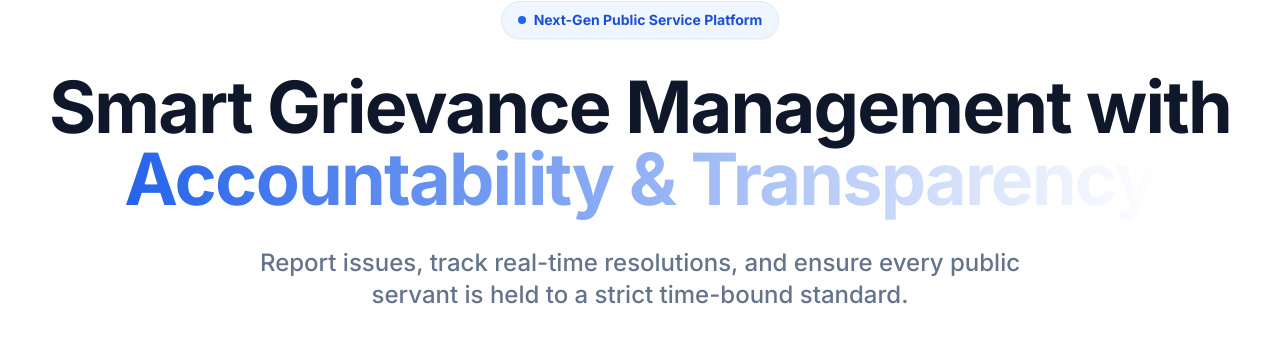
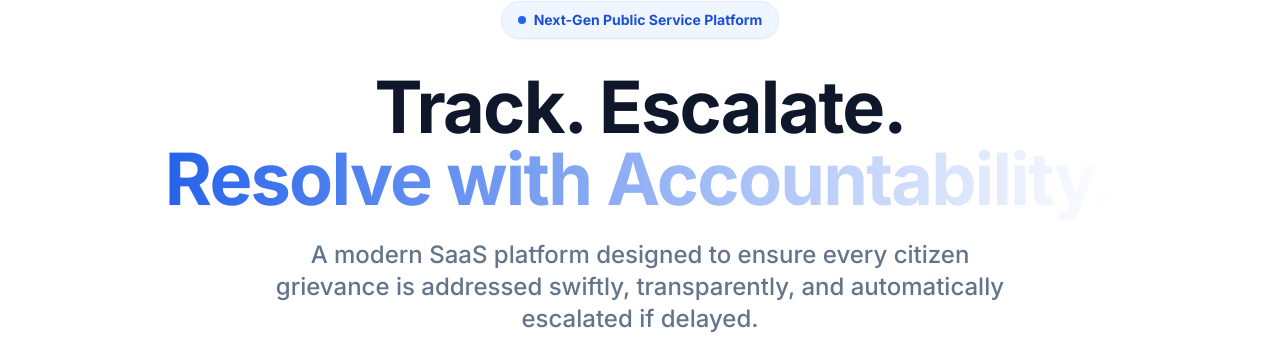
Before and after one commit to hari9966-hari/Grievance-Sys, a React (Create React App) app in the folder grievance-frontend/: page / in a window 1280 px wide. Shown: the part 159-516 px from the top of the page. Built offline with nearby package versions, Linux system fonts and the light colour scheme; no server answers.

Commit message:
feat(ui): Visual depth & identity enhancements, map defaults to Coimbatore

```diff
--- a/grievance-frontend/src/components/ui/ComplaintHeatmap.js
+++ b/grievance-frontend/src/components/ui/ComplaintHeatmap.js
@@ -58,14 +58,9 @@ const ComplaintHeatmap = () => {
     );
   }
 
-  // Calculate center based on data points, fallback to Chennai
+  // Set default center to Coimbatore
   const getCenter = () => {
-    if (data && data.length > 0) {
-      const avgLat = data.reduce((sum, p) => sum + p.lat, 0) / data.length;
-      const avgLng = data.reduce((sum, p) => sum + p.lng, 0) / data.length;
-      return [avgLat, avgLng];
-    }
-    return [13.0827, 80.2707]; // Chennai default
+    return [11.0168, 76.9558]; // Coimbatore
   };
 
   const center = getCenter();
--- a/grievance-frontend/src/index.css
+++ b/grievance-frontend/src/index.css
@@ -9,7 +9,25 @@
     font-family: 'Inter', system-ui, -apple-system, sans-serif;
   }
   body {
-    @apply bg-neutral-50 text-neutral-900 antialiased;
+    @apply text-neutral-900 antialiased min-h-screen relative;
+    /* Soft premium background gradient */
+    background: linear-gradient(135deg, #f8fafc 0%, #eff6ff 50%, #f0fdfa 100%);
+    background-attachment: fixed;
+  }
+
+  /* Global input and button hover feedback */
+  button {
+    @apply transition-transform duration-300;
+  }
+  button:active {
+    @apply scale-[0.98];
+  }
+
+  input, textarea, select {
+    @apply transition-all duration-300 outline-none;
+  }
+  input:focus, textarea:focus, select:focus {
+    @apply ring-2 ring-primary-500/30 border-primary-500 shadow-sm;
   }
 }
 
@@ -23,7 +41,11 @@
   }
 
   .glass-card {
-    @apply bg-white/95 backdrop-blur-xl border border-white/60 shadow-card hover:shadow-lg transition-all duration-300 rounded-2xl;
+    @apply bg-white/95 backdrop-blur-xl border border-white/60 shadow-lg transition-all duration-300 rounded-3xl;
+  }
+
+  .glass-card:hover {
+    @apply shadow-2xl -translate-y-1.5 border-white/80;
   }
 
   .text-gradient {
--- a/grievance-frontend/src/pages/LandingPage.js
+++ b/grievance-frontend/src/pages/LandingPage.js
@@ -72,22 +72,22 @@ export default function LandingPage() {
           {language === 'en' ? 'Next-Gen Public Service Platform' : 'அடுத்த தலைமுறை பொது சேவை தளம்'}
         </div>
 
-        <h1 className="text-4xl sm:text-6xl md:text-7xl font-extrabold text-neutral-900 tracking-tight mb-8 animate-slide-in leading-[1.1]">
+        <h1 className="text-5xl sm:text-6xl md:text-7xl font-extrabold text-neutral-900 tracking-tight mb-6 animate-slide-in leading-[1.1]">
           {language === 'en' ? (
-            <>Smart Grievance Management with <br className="hidden lg:block"/>
+            <>Track. Escalate. <br className="hidden lg:block"/>
             <span className="text-transparent bg-clip-text bg-gradient-to-r from-primary-600 to-primary-400">
-              Accountability & Transparency
+              Resolve with Accountability.
             </span></>
           ) : (
-            <>விவேகமான குறைதீர்ப்பு மேலாண்மை <br className="hidden lg:block"/>
+            <>கண்காணிக்கவும். மேல்முறையீடு செய்யவும். <br className="hidden lg:block"/>
             <span className="text-transparent bg-clip-text bg-gradient-to-r from-primary-600 to-primary-400">
-              பொறுப்பு மற்றும் வெளிப்படைத்தன்மையுடன்
+              பொறுப்புடன் தீர்க்கவும்.
             </span></>
           )}
         </h1>
 
         <p className="text-lg sm:text-2xl text-neutral-500 max-w-3xl mx-auto mb-12 animate-fade-in leading-relaxed font-medium">
-          {language === 'en' ? 'Report issues, track real-time resolutions, and ensure every public servant is held to a strict time-bound standard.' : 'கவலைகளைப் புகாரளிக்கவும், நிகழ்நேரத் தீர்வுகளைக் கண்காணிக்கவும், மற்றும் ஒவ்வொரு பொது ஊழியரும் பொறுப்பாக்கப்படுவதை உறுதி செய்யவும்.'}
+          {language === 'en' ? 'A modern SaaS platform designed to ensure every citizen grievance is addressed swiftly, transparently, and automatically escalated if delayed.' : 'ஒவ்வொரு குடிமகனின் குறையும் உடனடியாகவும், வெளிப்படையாகவும், தாமதமானால் தானாகவே உயர் அதிகாரிகளுக்குச் செல்லவும் வடிவமைக்கப்பட்ட ஒரு நவீன மென்பொருள் தளம்.'}
         </p>
 
         <div className="flex flex-col sm:flex-row justify-center gap-4 animate-fade-in max-w-md sm:max-w-none mx-auto">
```
